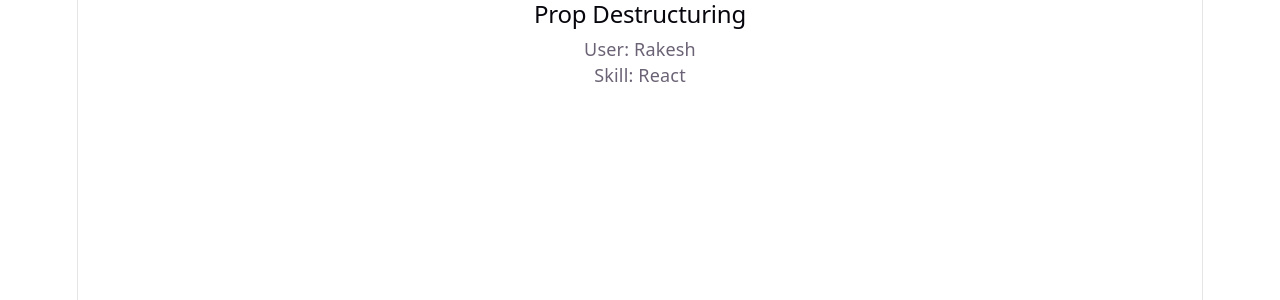
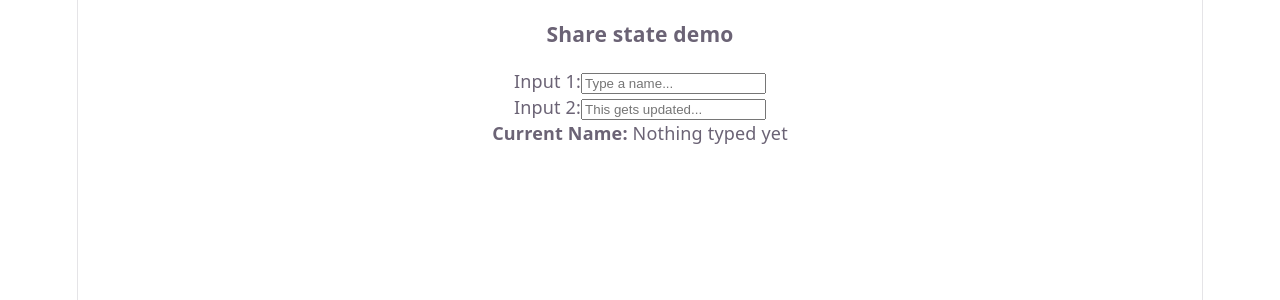
Before and after one commit to thilak459/MERN_Stu_FebMay26Mys, a React (Vite) app in the folder W9/D2/prop-example-app/: page / in a window 1280 px wide. Shown: the top 300 px of the page. Built offline with nearby package versions, Linux system fonts and the light colour scheme.

Commit message:
State lifting

```diff
--- a/W9/D2/prop-example-app/src/App.jsx
+++ b/W9/D2/prop-example-app/src/App.jsx
@@ -2,12 +2,18 @@ import { useState } from 'react'
 import './App.css'
 import { PropBasics } from './components/P1'
 import { PropDestructuring } from './components/P2';
+import { PropsChildren } from './components/P3';
+import { PropDrillingDemo } from './components/P4';
+import { SharedStateParent } from './components/P5';
 
 function App() {
  return(
   <>
     {/* <PropBasics/> */}
-    <PropDestructuring/>
+    {/* <PropDestructuring/> */}
+    {/* <PropsChildren/> */}
+    {/* <PropDrillingDemo/> */}
+    <SharedStateParent/>
   </>
  );
 }
```
